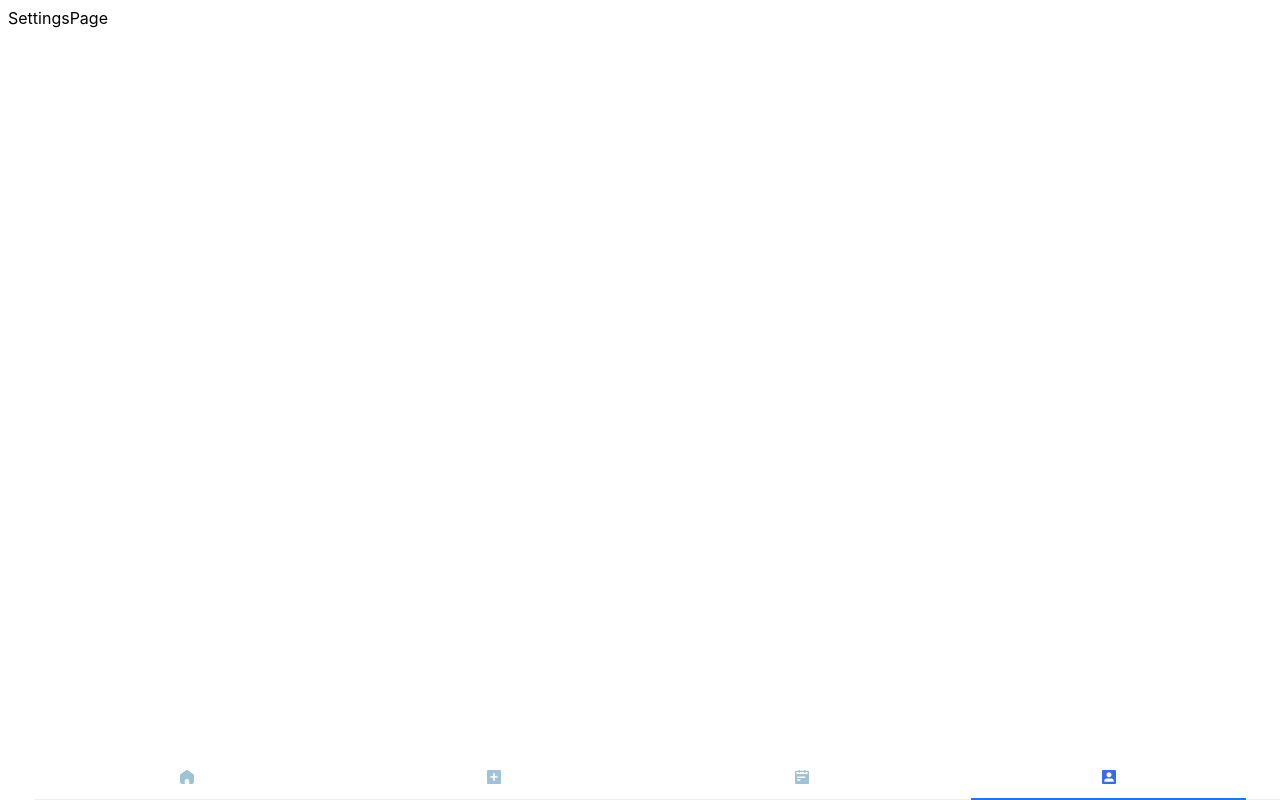
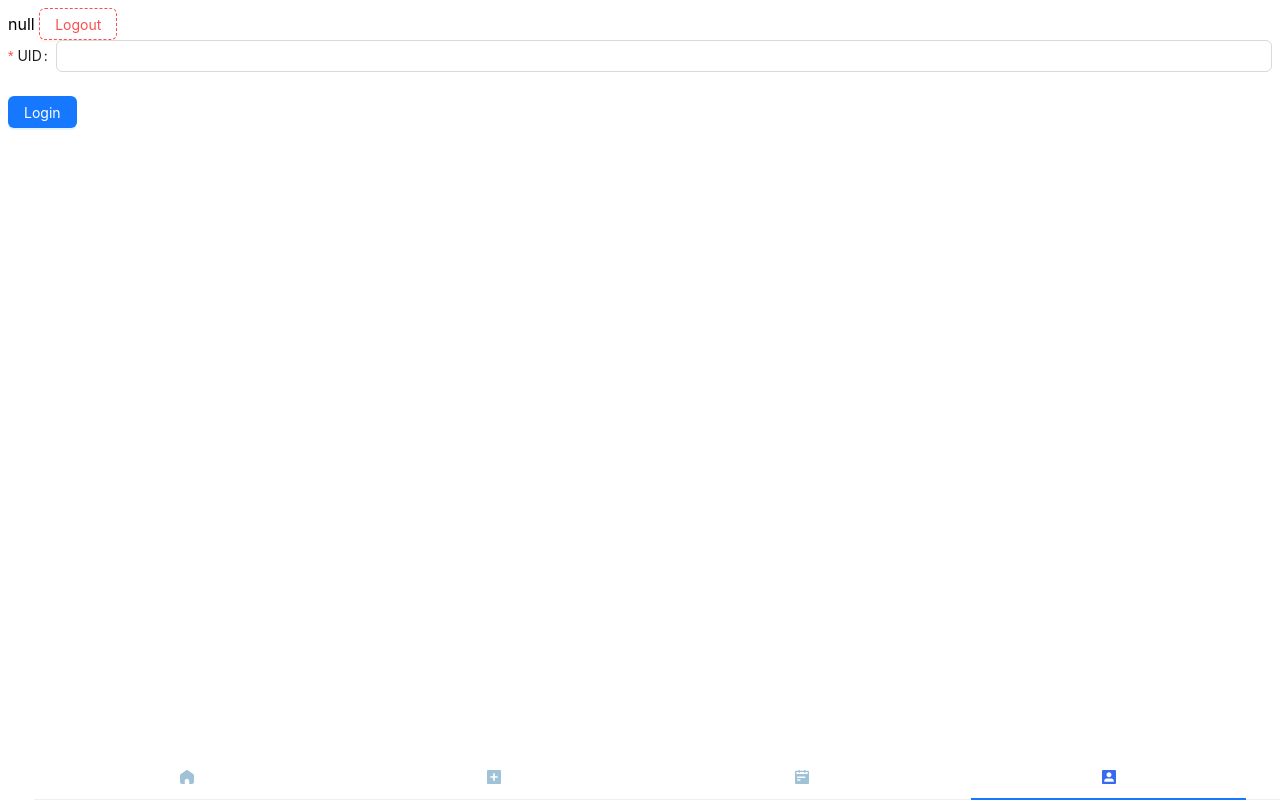
Before and after one commit to boyangwang/diary3, a React (Create React App) app: page /settings in a window 1280 px wide. Built offline with nearby package versions, Linux system fonts and the light colour scheme.

Commit message:
feat: settingspage

```diff
--- a/src/App.tsx
+++ b/src/App.tsx
@@ -1,13 +1,20 @@
 import './App.css';
 import { Outlet, useLocation, useMatches } from 'react-router-dom';
 import Navbar from './components/Navbar';
-import { PAGES } from './types-constants';
-import { useMemo } from 'react';
+import { loadLoginUser, LoginUser, PAGES, SetLoginUser } from './types-constants';
+import { useMemo, createContext, useState, useEffect } from 'react';
 import { Helmet } from 'react-helmet';
+import UserHeader from './components/UserHeader';
+
+export const LoginUserContext = createContext({} as { loginUser: LoginUser | null; setLoginUser: SetLoginUser });
 
 function App() {
   const matches = useMatches();
   const location = useLocation();
+  const [loginUser, setLoginUser] = useState(null as LoginUser | null);
+  useEffect(() => {
+    loadLoginUser(setLoginUser);
+  }, []);
 
   const activeKey = useMemo(() => {
     let p;
@@ -20,13 +27,14 @@ function App() {
   }, [matches]);
 
   return (
-    <div className="App">
+    <LoginUserContext.Provider value={{ loginUser, setLoginUser }}>
       <Helmet>
         <title>Diary - {location.pathname}</title>
       </Helmet>
+      <UserHeader />
       <Outlet />
       <Navbar activeKey={activeKey} />
-    </div>
+    </LoginUserContext.Provider>
   );
 }
 
--- /dev/null
+++ b/src/components/GlobalStats.tsx
@@ -0,0 +1,18 @@
+import { DiaryGlobalStats } from '../types-constants';
+
+function GlobalStats() {
+  const globalStats = new DiaryGlobalStats();
+  return (
+    <div>
+      <h1>DiaryGlobalStats</h1>
+      <p>You have signed up for Diary for {globalStats.registrationSince} days.</p>
+      <p>You recorded entries in Diary for {globalStats.entryDays} days.</p>
+      <p>You recorded in total {globalStats.totalEntries} entries.</p>
+      <p>
+        In your historical longest streak, you recorded entries for {globalStats.historicalLongestStreakByEntry} days.
+      </p>
+      <p>In your current streak, you recorded entries for {globalStats.currentStreakByentry} days.</p>
+    </div>
+  );
+}
+export default GlobalStats;
--- /dev/null
+++ b/src/components/LoginForm.tsx
@@ -0,0 +1,36 @@
+import { Button, Form, Input } from 'antd';
+import { useContext } from 'react';
+import { LoginUserContext } from '../App';
+import { saveLoginUser } from '../types-constants';
+
+const LoginForm = () => {
+  const { setLoginUser } = useContext(LoginUserContext);
+
+  const onFinish = (values: any) => {
+    console.log('Success:', values);
+
+    saveLoginUser({ uid: values.uid }, setLoginUser);
+  };
+
+  const onFinishFailed = (errorInfo: any) => {
+    console.log('Failed:', errorInfo);
+  };
+
+  return (
+    <>
+      <Form name="login-form" initialValues={{}} onFinish={onFinish} onFinishFailed={onFinishFailed}>
+        <Form.Item label="UID" name="uid" rules={[{ required: true, message: 'Please input your username!' }]}>
+          <Input />
+        </Form.Item>
+
+        <Form.Item>
+          <Button type="primary" htmlType="submit">
+            Login
+          </Button>
+        </Form.Item>
+      </Form>
+    </>
+  );
+};
+
+export default LoginForm;
--- /dev/null
+++ b/src/components/UserHeader.css
@@ -0,0 +1,4 @@
+.diary-user-header {
+  display: absolute;
+  top: 2px;
+}
--- /dev/null
+++ b/src/components/UserHeader.tsx
@@ -0,0 +1,25 @@
+import { Button } from 'antd';
+import { useContext } from 'react';
+import { LoginUserContext } from '../App';
+import { saveLoginUser } from '../types-constants';
+import './UserHeader.css';
+
+function UserHeader() {
+  const { loginUser, setLoginUser } = useContext(LoginUserContext);
+
+  const onLogoutClick = () => {
+    console.log('Logout');
+    saveLoginUser(null, setLoginUser);
+  };
+
+  return (
+    <div className="diary-user-header">
+      <span>{JSON.stringify(loginUser)}</span>{' '}
+      <Button type="dashed" danger onClick={onLogoutClick}>
+        Logout
+      </Button>
+    </div>
+  );
+}
+
+export default UserHeader;
--- a/src/pages/SettingsPage.tsx
+++ b/src/pages/SettingsPage.tsx
@@ -1,5 +1,10 @@
-const COMPONENT_NAME = 'SettingsPage';
+import { useContext } from 'react';
+import { LoginUserContext } from '../App';
+import GlobalStats from '../components/GlobalStats';
+import LoginForm from '../components/LoginForm';
 
 export default function SettingsPage() {
-  return <div>{COMPONENT_NAME}</div>;
+  const { loginUser } = useContext(LoginUserContext);
+
+  return <div>{loginUser ? <GlobalStats /> : <LoginForm />}</div>;
 }
--- a/src/types-constants.ts
+++ b/src/types-constants.ts
@@ -103,3 +103,36 @@ export const EntryTypeThemeColors = [
   ['3592FF', '6865FF'],
   ['6865FF', '9E3EEF'],
 ];
+
+export class DiaryGlobalStats {
+  registrationSince: number = -1;
+  entryDays: number = -1;
+
+  historicalLongestStreakByEntry: number = -1;
+  currentStreakByentry: number = -1;
+
+  totalEntries: number = -1;
+}
+
+export class LoginUser {
+  uid: string = '';
+}
+
+export type SetLoginUser = (user: LoginUser | null) => void | null;
+
+export const saveLoginUser = (user: LoginUser | null, setLoginUser: SetLoginUser) => {
+  if (user) {
+    localStorage.setItem('loginUser', JSON.stringify(user));
+  } else {
+    localStorage.removeItem('loginUser');
+  }
+  setLoginUser(user);
+};
+
+export const loadLoginUser = (setLoginUser: SetLoginUser) => {
+  const loginUserJson = localStorage.getItem('loginUser');
+  if (loginUserJson) {
+    const user = JSON.parse(loginUserJson);
+    setLoginUser(user);
+  }
+};
```
Also changed, not shown: 1 other file (tests, documents, lock files or other folders).
